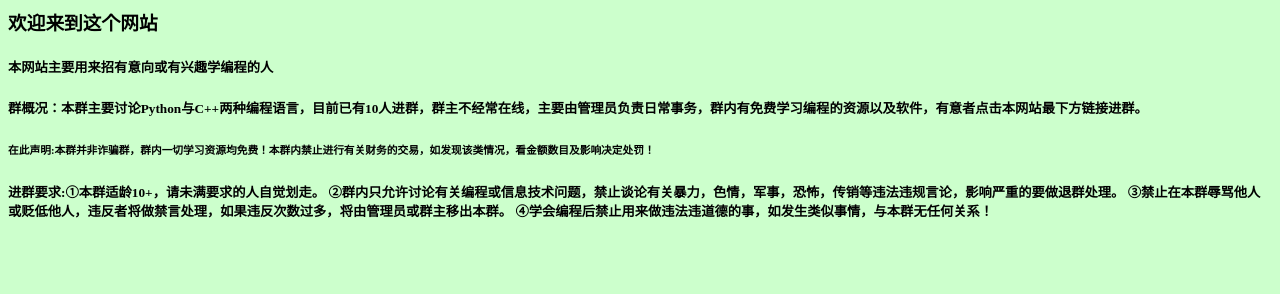
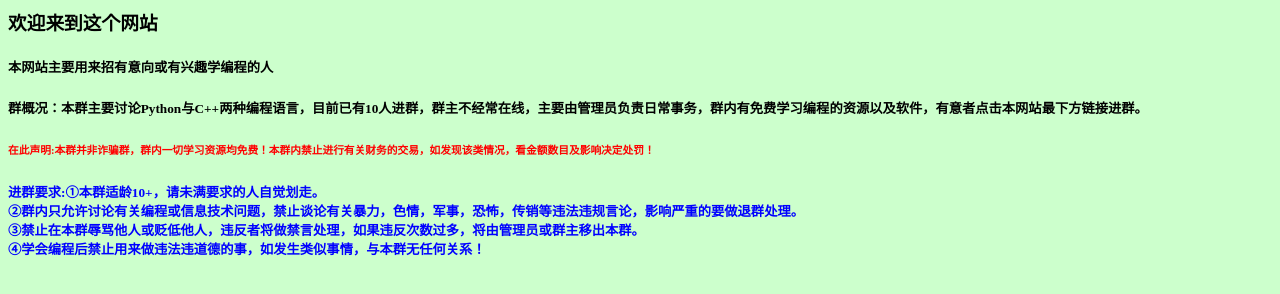
Before and after one commit to baiaiyes/baiaiyes.github.io, a plain HTML site: page sheng_m.html in a window 1280 px wide. Drawn offline with Linux system fonts and the light colour scheme.

Commit message:
Add files via upload

```diff
--- a/sheng_m.html
+++ b/sheng_m.html
@@ -1,15 +1,17 @@
-<html>
 <head>
+<meta charset="utf-8" name="viewport"
+   content="width=device-width, initial-scale=0.9,
+    maximum-scale=1, user-scalable=no">
 <title>QQ编程讨论群招新</title>
 </head>
 <body bgcolor="#CCFFCC">
 <h3>欢迎来到这个网站</h3>
 <h5>本网站主要用来招有意向或有兴趣学编程的人</h5>
 <h5>群概况：本群主要讨论Python与C++两种编程语言，目前已有10人进群，群主不经常在线，主要由管理员负责日常事务，群内有免费学习编程的资源以及软件，有意者点击本网站最下方链接进群。</h5>
-<h6>在此声明:本群并非诈骗群，群内一切学习资源均免费！本群内禁止进行有关财务的交易，如发现该类情况，看金额数目及影响决定处罚！</h6>
-<h5>进群要求:①本群适龄10+，请未满要求的人自觉划走。
-②群内只允许讨论有关编程或信息技术问题，禁止谈论有关暴力，色情，军事，恐怖，传销等违法违规言论，影响严重的要做退群处理。
-③禁止在本群辱骂他人或贬低他人，违反者将做禁言处理，如果违反次数过多，将由管理员或群主移出本群。
-④学会编程后禁止用来做违法违道德的事，如发生类似事情，与本群无任何关系！</h5>
+<h6><font color=red>在此声明:本群并非诈骗群，群内一切学习资源均免费！本群内禁止进行有关财务的交易，如发现该类情况，看金额数目及影响决定处罚！</font></h6>
+<h5><font color=blue>进群要求:①本群适龄10+，请未满要求的人自觉划走。<br/>
+②群内只允许讨论有关编程或信息技术问题，禁止谈论有关暴力，色情，军事，恐怖，传销等违法违规言论，影响严重的要做退群处理。<br/>
+③禁止在本群辱骂他人或贬低他人，违反者将做禁言处理，如果违反次数过多，将由管理员或群主移出本群。<br/>
+④学会编程后禁止用来做违法违道德的事，如发生类似事情，与本群无任何关系！</font></h5>
 </body>
 </html>
```
